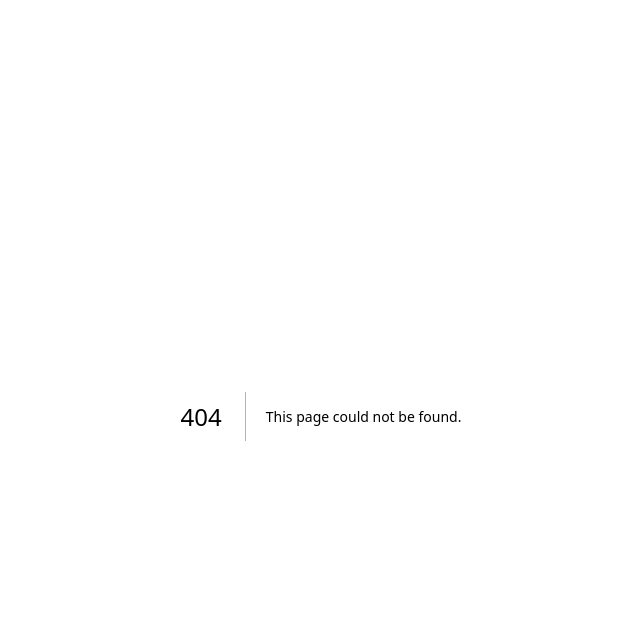
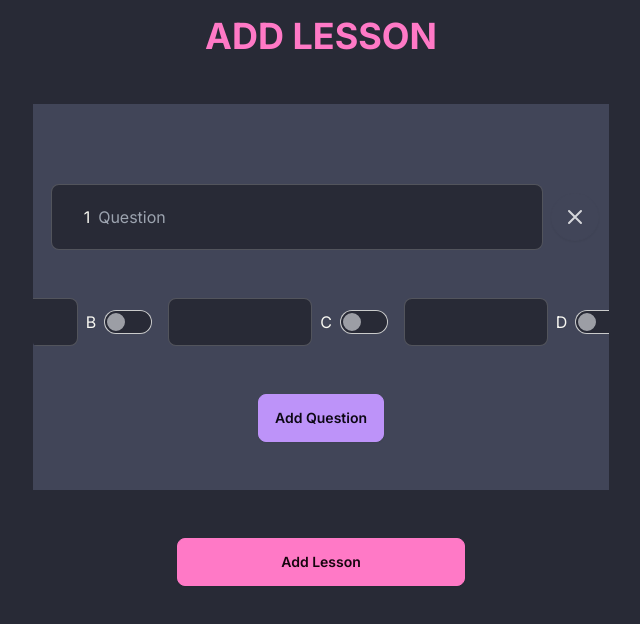
Before and after one commit to MikeyAlmighty/acada-brain-web, a Next.js app: page /lessons/new in a window 1280 px wide. Before the commit this address had no page. Shown: the top 624 px of the page, without its empty margins (319-959 px from the left). Built offline with nearby package versions, Linux system fonts and the light colour scheme.

Commit message:
feat: started work on questions component on LessonsPage

```diff
--- /dev/null
+++ b/app/components/answer-selector/index.tsx
@@ -0,0 +1,65 @@
+"use client";
+
+type AnswerSelectorProps = {
+  selectedAnswer: number;
+  index: number;
+  handleAnswerSelect: (answer: number) => void;
+};
+
+const labelMatch = (index: number) => {
+  switch (index) {
+    case 1: {
+      return {
+        label: "A",
+        toggleColor: "primary",
+      };
+    }
+    case 2: {
+      return {
+        label: "B",
+        toggleColor: "success",
+      };
+    }
+    case 3: {
+      return {
+        label: "C",
+        toggleColor: "warning",
+      };
+    }
+    case 4: {
+      return {
+        label: "D",
+        toggleColor: "info",
+      };
+    }
+    default:
+      return {
+        label: "A",
+        toggleColor: "primary",
+      };
+  }
+};
+
+const AnswerSelector = ({
+  selectedAnswer,
+  handleAnswerSelect,
+  index,
+}: AnswerSelectorProps) => {
+  const { label, toggleColor } = labelMatch(index + 1);
+  return (
+    <div className="flex items-center mt-12">
+      {label}
+      <input
+        type="checkbox"
+        checked={selectedAnswer === index}
+        onClick={() => handleAnswerSelect(index)}
+        className={`toggle toggle-${toggleColor} mx-2`}
+      />
+      <label className="input input-bordered w-36 mx-2 flex items-center gap-2">
+        <input type="text" className="grow" />
+      </label>
+    </div>
+  );
+};
+
+export default AnswerSelector;
--- a/app/components/forms/login/index.tsx
+++ b/app/components/forms/login/index.tsx
@@ -20,7 +20,7 @@ const LoginForm = () => {
   const onSubmit: SubmitHandler<FormValues> = async (data) => {
     await signIn("credentials", {
       redirect: true,
-      callbackUrl: "/users",
+      callbackUrl: "/lessons",
       username: data.username,
       password: data.password,
     });
--- /dev/null
+++ b/app/components/question/index.tsx
@@ -0,0 +1,50 @@
+"use client";
+
+import { useState } from "react";
+import AnswerSelector from "../answer-selector";
+
+type QuestionProps = {
+  questionIndex: number;
+};
+
+const Question = ({ questionIndex }: QuestionProps) => {
+  const [selectedAnswer, setSelectedAnswer] = useState(0);
+  return (
+    <div>
+      <div className="flex items-center justify-around mt-[2em] px-48 w-full">
+        <label className="input input-bordered p-[2em] mx-2 w-full flex items-center gap-2">
+          {questionIndex + 1}
+          <input type="text" className="grow" placeholder="Question" />
+        </label>
+        <button className="btn btn-circle btn-neutral">
+          <svg
+            xmlns="http://www.w3.org/2000/svg"
+            className="h-6 w-6"
+            fill="none"
+            viewBox="0 0 24 24"
+            stroke="currentColor"
+          >
+            <path
+              strokeLinecap="round"
+              strokeLinejoin="round"
+              strokeWidth="2"
+              d="M6 18L18 6M6 6l12 12"
+            />
+          </svg>
+        </button>
+      </div>
+      <div className="flex justify-center">
+        {Array.from({ length: 4 }).map((_, index) => (
+          <AnswerSelector
+            index={index}
+            handleAnswerSelect={(answer) => setSelectedAnswer(answer)}
+            selectedAnswer={selectedAnswer}
+            key={index}
+          />
+        ))}
+      </div>
+    </div>
+  );
+};
+
+export default Question;
--- /dev/null
+++ b/app/courses/add-course.tsx
@@ -0,0 +1,17 @@
+"use client";
+
+import { useRouter } from "next/navigation";
+
+const AddCourse = () => {
+  const router = useRouter();
+  return (
+    <button
+      onClick={() => router.push("/lessons/new")}
+      className="btn btn-primary"
+    >
+      Add Course
+    </button>
+  );
+};
+
+export default AddCourse;
--- /dev/null
+++ b/app/courses/new/page.tsx
@@ -0,0 +1,14 @@
+import Heading from "@/app/components/heading";
+
+const NewCoursePage = () => {
+  return (
+    <main className="flex min-h-screen flex-col items-center">
+      <Heading text="Add Course" />
+      <div className="flex flex-col bg-neutral rounded h-[45vw] w-[45vw] items-center">
+        <button className="btn btn-primary">Add Course</button>
+      </div>
+    </main>
+  );
+};
+
+export default NewCoursePage;
--- /dev/null
+++ b/app/courses/page.tsx
@@ -0,0 +1,19 @@
+import Image from "next/image";
+
+import Heading from "../components/heading";
+import AddCourse from "./add-course";
+
+const CoursePage = () => {
+  return (
+    <main className="flex min-h-screen flex-col items-center">
+      <Heading text="Courses" toUppercase={false} />
+      <div className="flex flex-col items-center">
+        <Image src="/Logo.svg" alt="AcadaBrain Logo" width={300} height={375} />
+        <p className="pb-12">Oops! Looks like you have no courses</p>
+        <AddCourse />
+      </div>
+    </main>
+  );
+};
+
+export default CoursePage;
--- /dev/null
+++ b/app/lessons/new/page.tsx
@@ -0,0 +1,32 @@
+"use client";
+
+import { useState } from "react";
+
+import Heading from "@/app/components/heading";
+import Question from "@/app/components/question";
+
+const NewLessonPage = () => {
+  const [questionCount, setQuestionCount] = useState<number>(1);
+  const [questions, setQuestions] = useState();
+  return (
+    <main className="flex min-h-screen flex-col items-center">
+      <Heading text="Add Lesson" />
+      <div className="flex flex-col items-center bg-neutral">
+        <div className="flex flex-col max-h-[50vh] pt-12 rounded overflow-y-auto w-[45vw] items-center justify-around">
+          {Array.from({ length: questionCount }).map((_, index) => (
+            <Question key={index} questionIndex={index} />
+          ))}
+        </div>
+        <button
+          onClick={() => setQuestionCount(questionCount + 1)}
+          className="btn btn-secondary my-12 w-25"
+        >
+          Add Question
+        </button>
+      </div>
+      <button className="btn btn-primary w-72 mt-12">Add Lesson</button>
+    </main>
+  );
+};
+
+export default NewLessonPage;
--- /dev/null
+++ b/app/lessons/page.tsx
@@ -0,0 +1,14 @@
+import Heading from "@/app/components/heading";
+
+const LessonPage = () => {
+  return (
+    <main className="flex min-h-screen flex-col items-center">
+      <Heading text="Add Lesson" />
+      <div className="flex flex-col bg-neutral rounded h-[45vw] w-[45vw] items-center">
+        <button className="btn btn-primary">Add Lesson</button>
+      </div>
+    </main>
+  );
+};
+
+export default LessonPage;
--- /dev/null
+++ b/app/types/index.ts
@@ -0,0 +1,4 @@
+type Question = {
+  id: number;
+  question: string;
+};
```
